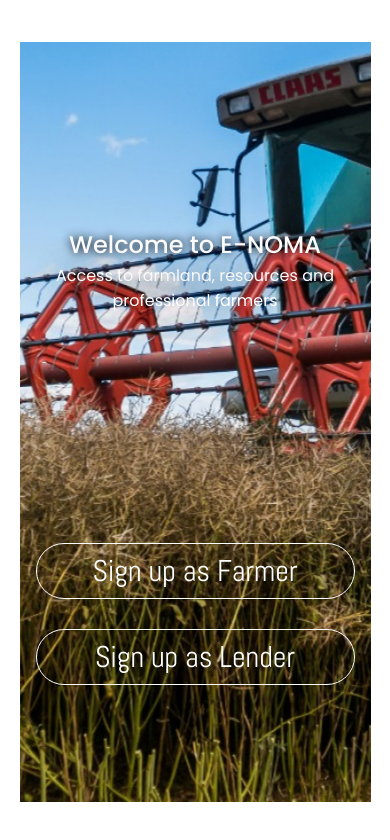
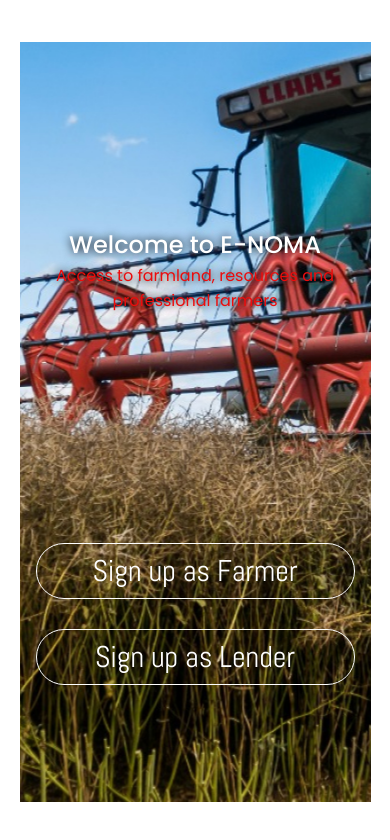
Before and after one commit to ByteConverge/enoma-Backup, a React (Vite) app: page /welcomePage in a window 390 px wide. Shown: the top 840 px of the page. Built offline with nearby package versions, Linux system fonts and the light colour scheme.

Commit message:
updates..

```diff
--- a/src/cssStyles/welcomePage.css
+++ b/src/cssStyles/welcomePage.css
@@ -140,8 +140,8 @@
 
     .welcome--text--div div:nth-child(1) p {
         font-size: 1rem;
-        color: #ffffff;   text-align: center;
-        text-shadow: 0 0 40px black;
+        color: #ec0c0c;   text-align: center;
+        text-shadow: 0 0  10px black;
     }
 
     .welcome--text--div div:nth-child(2){
```
